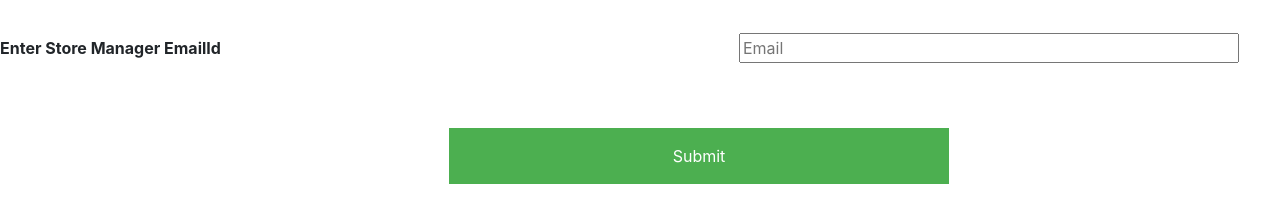
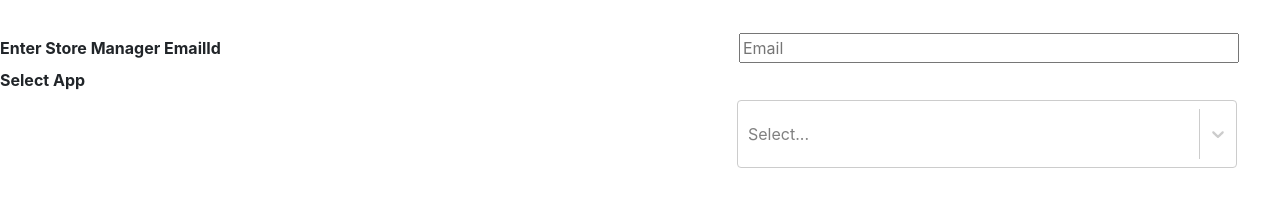
Before and after one commit to manishjha1991/mdm-app-frontnend, a React (Create React App) app: page / in a window 1280 px wide. Shown: the part 231-443 px from the top of the page. Built offline with nearby package versions, Linux system fonts and the light colour scheme; no server answers.

Commit message:
Adding changes for select box

```diff
--- a/package.json
+++ b/package.json
@@ -10,6 +10,8 @@
     "react-bootstrap": "^0.32.4",
     "react-dom": "^16.7.0",
     "react-scripts": "2.1.3",
+    "react-select": "^2.2.0",
+    "react-toggle-button": "^2.2.0",
     "reactstrap": "^7.0.2"
   },
   "scripts": {
--- a/src/components/Device.js
+++ b/src/components/Device.js
@@ -1,4 +1,5 @@
 import React, { Component } from 'react';
+import Select from 'react-select'
 import '../css/Device.css';
 export default class NewRecord extends Component {
     constructor(props) {
@@ -12,35 +13,21 @@ export default class NewRecord extends Component {
             fullName:'',
             contactNumber:'',
             emailId:'',
-            create_network_app:{
-                isActive:''
-              },
-              hi_5_app:{
-               isActive:''
-              },
-              self_serve_app:{
-                isActive:''
-              },
-              qudini_greeter_app:{
-                isActive:''
-              },
-              airtel_tv_app:{
-                isActive:''
-              },
-              consultation_hub_app:{
-                isActive:''
-              },
-              fast_lane_app:{
-               isActive:''
-              },
-              digitalOR_app:{
-                isActive:''
-              },
-              screenSaver:{
+            apps : [
+                {label:"Create Network App",value:"create_network_app"},
+                {label:"HI 5 App",value:"hi_5_app"},
+                {label:"Self Server App",value:"self_serve_app"},
+                {label:"Qudini greeter App",value:"qudini_greeter_app"},
+                {label:"Airtel TV App",value:"airtel_tv_app"},
+                {label:"Consultation hub App",value:"consultation_hub_app"},
+                {label:"Fast lane App",value:"fast_lane_app"},
+                {label:"DigitalOr App",value:"digitalOR_app"},
+            ],
+            selectedApps:[],
+            screenSaver:{
                 videoLink:String,
-
-              },
-              wallpaper:{
+            },
+            wallpaper:{
                 imageLink:String,
 
               },
@@ -82,7 +69,14 @@ export default class NewRecord extends Component {
               },
 
         };
+        this.state.apps.forEach(app=>{
+            if(this.state.selectedApps.find(a=>{return a.value=== app.value })){
+                data[app.value] = {isActive:true}
+            }else{
+                data[app.value] = {isActive:false}
+            }
 
+        })
          fetch("http://localhost:3000/device", {
                 method: 'POST',
                 headers: {
@@ -115,7 +109,6 @@ export default class NewRecord extends Component {
         this.setState({ emailId: event.target.value});
     }
     render() {
-        console.log(this.state)
         return (
             <form className='form__row' method='POST' onSubmit={this.handleSubmit}>
          <label for="Select Circle"><b>Select Circle</b></label>
@@ -159,6 +152,15 @@ export default class NewRecord extends Component {
                     onChange={this.handleStoreEmailIdChange}
                 />
                 <br/>
+                <label for="Store Manager Name"><b>Select App</b></label>
+                <Select
+                    className="selectBox"
+                    options={this.state.apps}
+                    value={this.state.selectedApps}
+                    onChange={selectedApps=>this.setState({selectedApps})}
+                    isMulti
+                />
+                <br/>
                 <input className ="input5" type="submit" value="Submit"/>
             </form>
         );
--- a/src/css/Device.css
+++ b/src/css/Device.css
@@ -47,3 +47,8 @@ input[type=button], input[type=submit], input[type=reset] {
   text-align: center;
   margin-top: 60px;
 }
+.selectBox{
+  margin-left: 737px;
+  width:500px;
+  height:30px
+}
```
Also changed, not shown: 1 other file (tests, documents, lock files or other folders).
